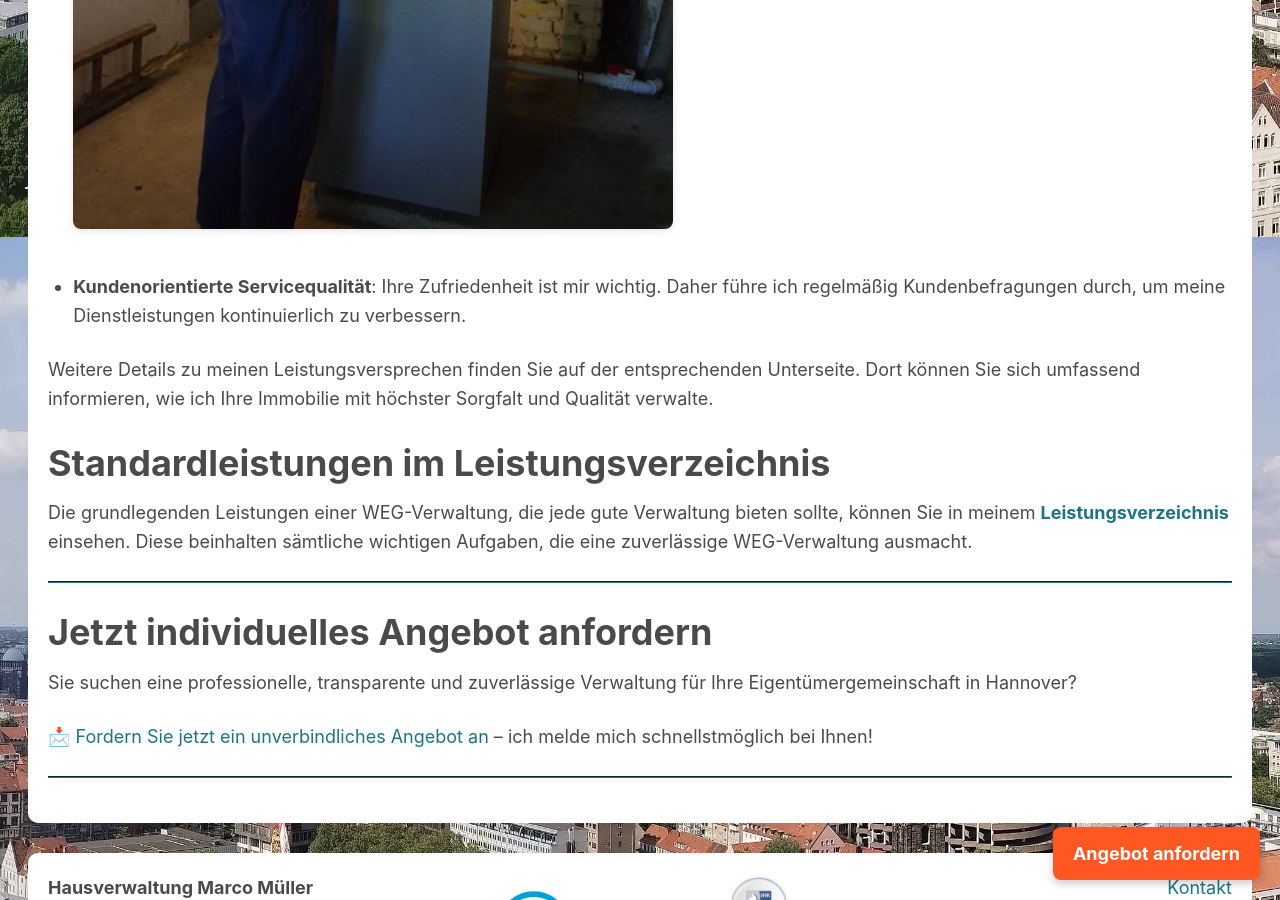
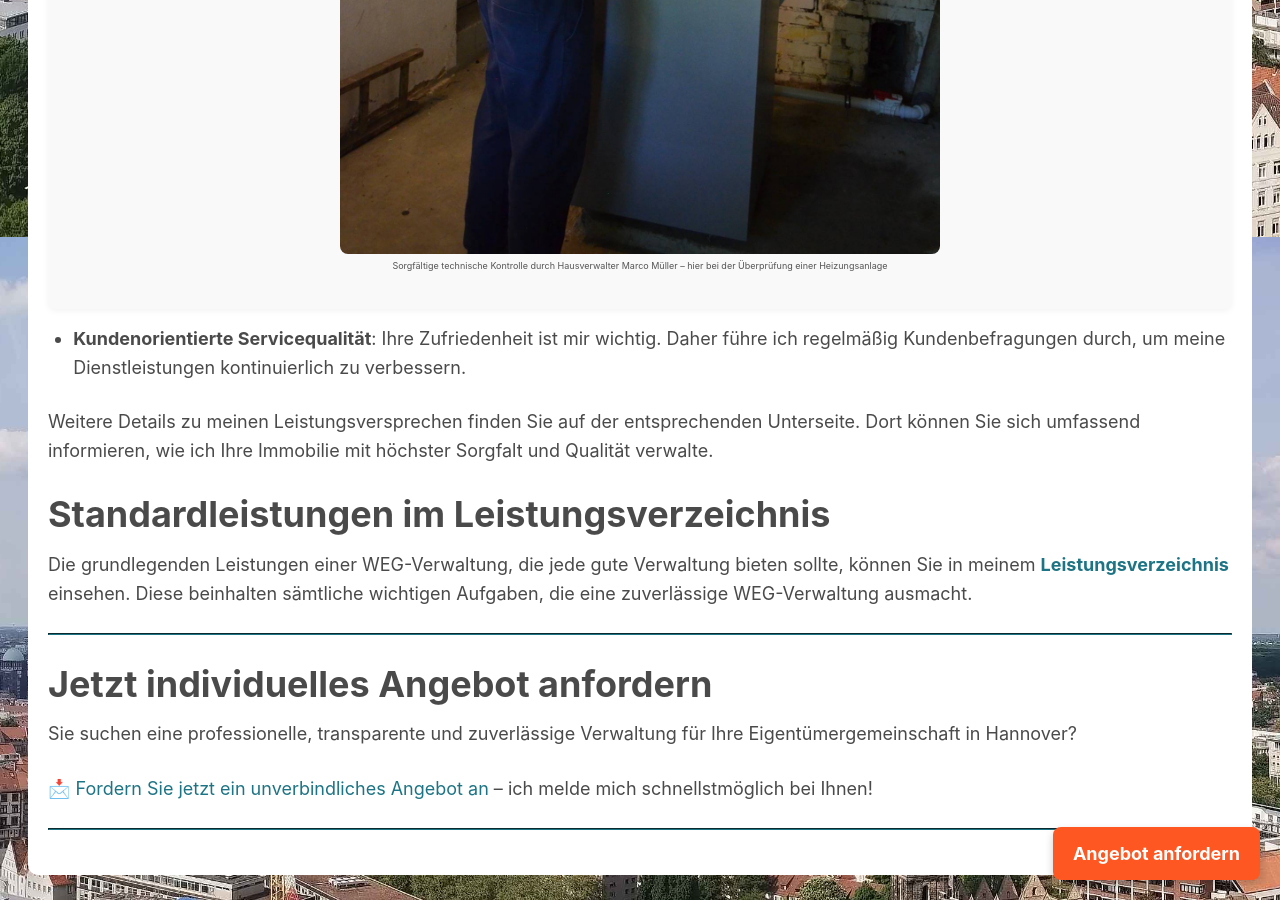
Before and after one commit to marek22k/hausverwaltung, a Jekyll site: the page built from weg-verwaltung.md, in a window 1280 px wide and 900 px high, scrolled down 3363 px. Built offline with Jekyll 4.4.1, drawn with Linux system fonts in a browser that asks for light colours.

Commit message:
Update weg-verwaltung.md

```diff
--- a/weg-verwaltung.md
+++ b/weg-verwaltung.md
@@ -34,9 +34,12 @@ Neben den Standardleistungen einer WEG-Verwaltung, die bereits in meinem Leistun
 - **Schnelle Kommunikation**: Ihre Anfragen werden innerhalb von 24 Stunden telefonisch, innerhalb von 2 Arbeitstagen per E-Mail und innerhalb einer Woche per Brief beantwortet.
 - **Frühzeitige Hausgeldabrechnung**: Sie erhalten die Hausgeldabrechnung spätestens drei Wochen vor der Eigentümerversammlung, damit Sie genügend Zeit haben, diese zu prüfen und eventuelle Fragen zu klären.
 - **Regelmäßige Objektbegehungen**: Ich biete regelmäßige Begehungen Ihrer Immobilie sowie Besprechungen mit den Beiräten und Sprechstunden für Eigentümer und Mieter an. Bei diesen Vor-Ort-Kontrollen werden auch technische Einrichtungen wie Heizungsanlagen gewissenhaft überprüft, um frühzeitig mögliche Mängel zu erkennen.
-<a href="/assets/img/dsc_0108_optimiert.jpg" target="_blank" style="display: block; max-width: 600px; margin: 1rem 0;">
-  <img src="/assets/img/dsc_0108_optimiert.jpg" alt="Überprüfung Heizungsanlage durch Hausverwalter Marco Müller" style="width: 100%; height: auto; border-radius: 8px; box-shadow: 0 2px 8px rgba(0,0,0,0.1);">
-</a>
+
+<div style="background-color: #f9f9f9; padding: 1rem; border-radius: 8px; margin: 1.5rem 0; box-shadow: 0 2px 6px rgba(0,0,0,0.05);">
+  <img src="/assets/img/dsc_0108_optimiert.jpg" alt="Überprüfung Heizungsanlage durch Hausverwalter Marco Müller" style="width: 100%; max-width: 600px; height: auto; border-radius: 8px; display: block; margin: 0 auto;">
+  <p style="text-align: center; font-size: 0.9rem; margin-top: 0.5rem; color: #555;">Sorgfältige technische Kontrolle durch Hausverwalter Marco Müller – hier bei der Überprüfung einer Heizungsanlage</p>
+</div>
+
 - **Kundenorientierte Servicequalität**: Ihre Zufriedenheit ist mir wichtig. Daher führe ich regelmäßig Kundenbefragungen durch, um meine Dienstleistungen kontinuierlich zu verbessern.
 
 Weitere Details zu meinen Leistungsversprechen finden Sie auf der entsprechenden Unterseite. Dort können Sie sich umfassend informieren, wie ich Ihre Immobilie mit höchster Sorgfalt und Qualität verwalte.
```
